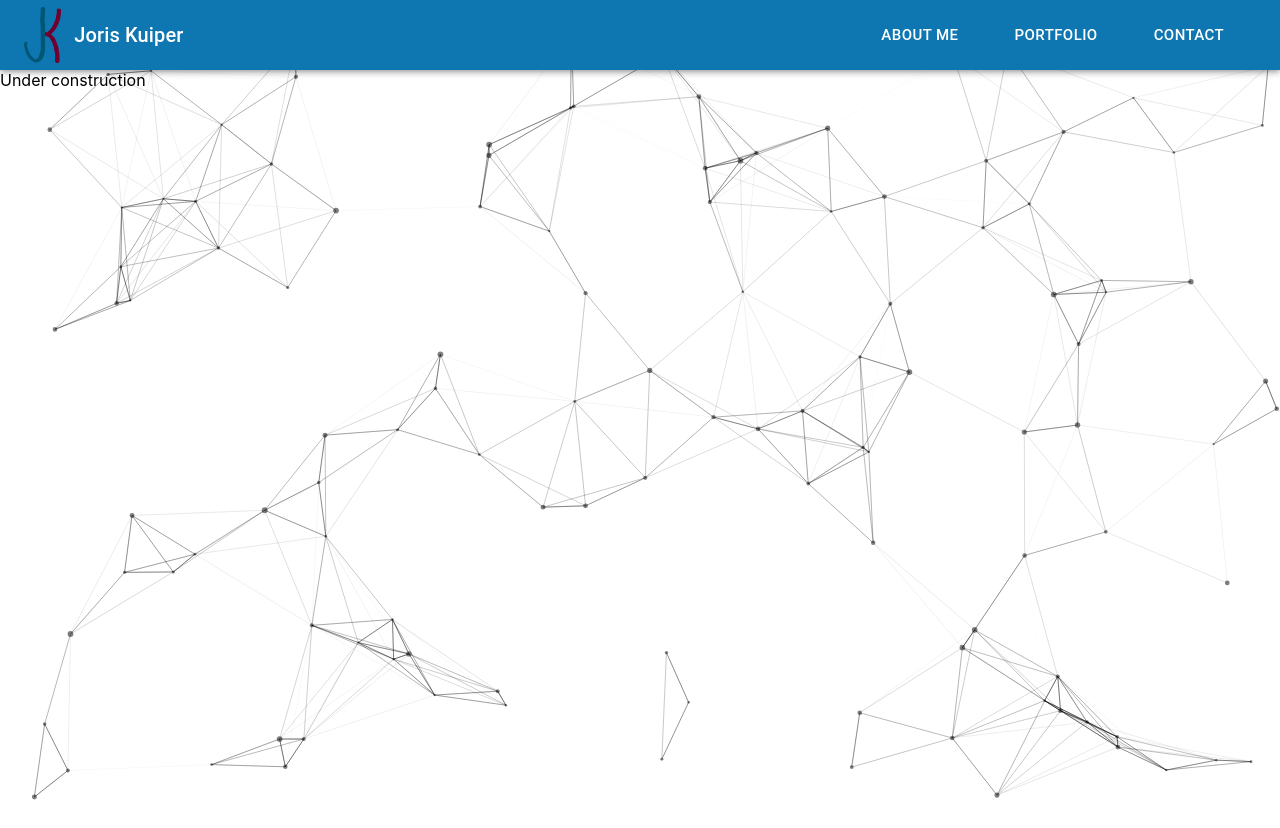
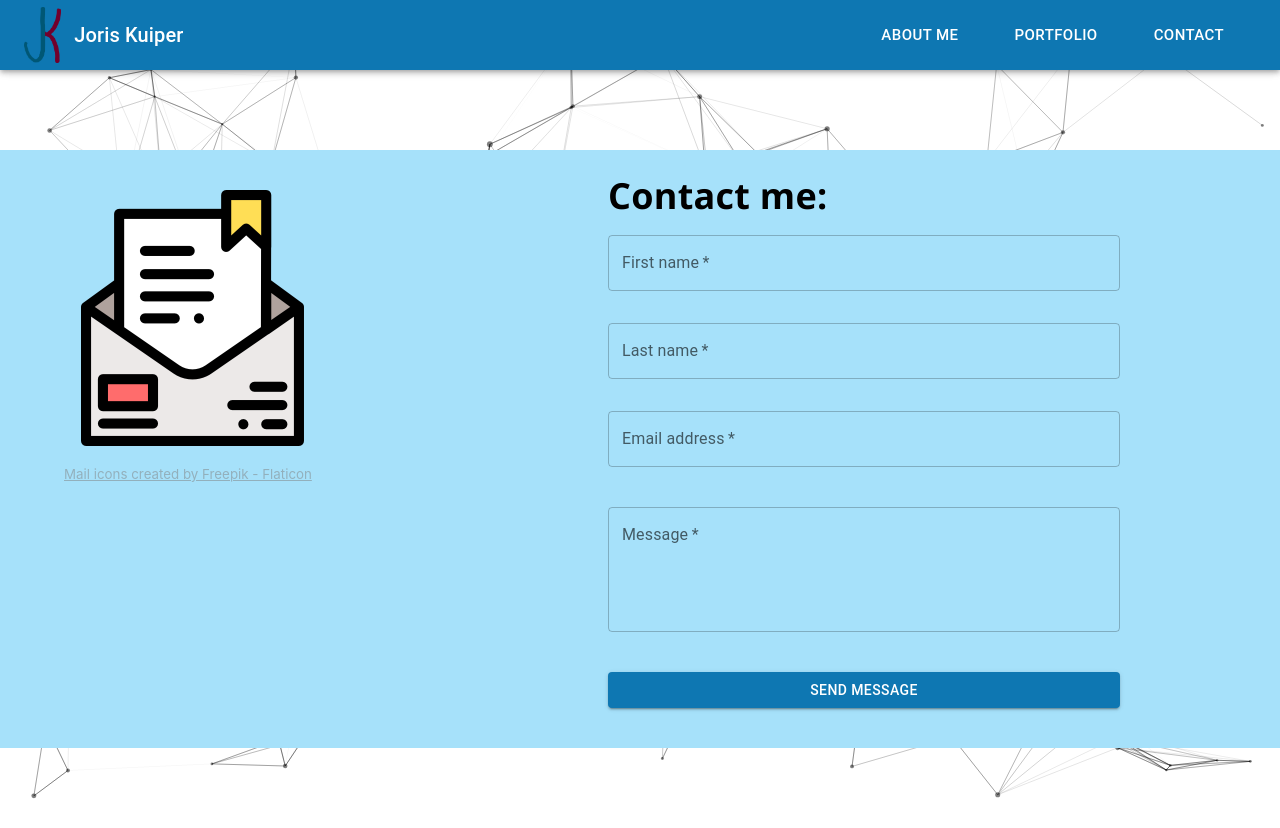
Before and after one commit to kasteelharry/Juno, a React (Create React App) app in the folder juno-client/: page /contact in a window 1280 px wide. Before the commit the page ends 800 px from the top, so only its background shows below. Built offline with nearby package versions, Linux system fonts and the light colour scheme.

Commit message:
Added contact form

```diff
--- /dev/null
+++ b/juno-client/src/App/Contact/ContactForm/ContactForm.scss
@@ -0,0 +1,43 @@
+.contact-form {
+    position: relative;
+    padding-top: 3vh;
+    float: right;
+    max-width: 55vw;
+    height: auto;
+    padding-right: 25%;
+    @media only screen and (min-width: 1000px) {
+        padding-right: 12.5%;
+    }
+}
+
+.contact-name {
+    margin-bottom: 4vh;
+    width: 60vw;
+    @media only screen and (min-width: 1000px) {
+        width: 40vw;
+    }
+}
+
+.contact-email {
+    margin-bottom: 5vh;
+    width: 60vw;
+    @media only screen and (min-width: 1000px) {
+        width: 40vw;
+    }
+}
+
+.contact-text {
+    margin-bottom: 5vh;
+    width: 60vw;
+    @media only screen and (min-width: 1000px) {
+        width: 40vw;
+    }
+}
+
+.contact-button {
+    margin-bottom: 5vh;
+    width: 60vw;
+    @media only screen and (min-width: 1000px) {
+        width: 40vw;
+    }
+}
--- /dev/null
+++ b/juno-client/src/App/Contact/ContactForm/ContactForm.tsx
@@ -0,0 +1,109 @@
+import { Box, Button, Typography } from "@mui/material";
+import TextField from "@mui/material/TextField";
+import { useState } from "react";
+import validator from 'validator';
+import emailjs from '@emailjs/browser';
+
+import './ContactForm.scss';
+
+function ContactForm() {
+
+    const [firstName, setFirstName] = useState<string>('');
+    const [lastName, setLastName] = useState<string>('');
+    const [email, setEmail] = useState<string>('');
+    const [message, setMessage] = useState<string>('');
+
+    function submitEvent() {
+        const input = {
+            firstName,
+            lastName,
+            email,
+            message
+        };
+        emailjs.send('service_eleywhd', 'template_juno', input, 'DhlSjEIG2o2YB5ORY')
+            .then((result) => {
+                //Reload the page
+                //TODO inform the user that the contact form has been send
+                window.location.reload();
+                console.log(result.text);
+            }, (error) => {
+                //TODO give error message.
+                console.log(error.text);
+            });
+    };
+
+    return (
+        <Box className='contact-form'
+            component='form'
+            onSubmit={(e: any) => {
+                e.preventDefault()
+                submitEvent();
+            }}
+        >
+            <Typography className='about-title'
+                variant="h4"
+                noWrap
+                fontWeight='bold'
+                component="div"
+                sx={{
+                    mb:2, fontFamily: "Segoe UI"
+                }}>
+                Contact me:
+            </Typography>
+            <Box className='contact-name'>
+                <TextField
+                    className="contact-name"
+                    label='First name'
+                    required
+                    variant='outlined'
+                    onChange={e => setFirstName(validator.escape(e.target.value))}
+                />
+            </Box>
+
+            <Box className='contact-name'>
+                <TextField
+                    className="contact-name"
+                    label='Last name'
+                    required
+                    variant='outlined'
+                    onChange={e => setLastName(validator.escape(e.target.value))}
+                />
+            </Box>
+
+            <Box className='contact-email'>
+                <TextField
+                    className="contact-email"
+                    label='Email address'
+                    required
+                    variant='outlined'
+                    error={(email.length > 0) && !validator.isEmail(email)}
+                    onChange={e => setEmail("" + validator.normalizeEmail(validator.escape(e.target.value)))}
+                />
+            </Box>
+
+            <Box className='contact-text'>
+                <TextField
+                    className="contact-text"
+                    label='Message'
+                    required
+                    variant='outlined'
+                    multiline
+                    rows={4}
+                    onChange={e => setMessage(validator.escape(e.target.value))}
+                />
+            </Box>
+
+            <Box className='contact-button'>
+                <Button
+                    className='contact-button'
+                    type='submit'
+                    variant="contained"
+                >Send message</Button>
+            </Box>
+
+        </Box>
+    )
+
+}
+
+export default ContactForm;
--- /dev/null
+++ b/juno-client/src/App/Contact/ContactPage.scss
@@ -0,0 +1,34 @@
+.contactPage {
+    margin-top: 10vh;
+    margin-bottom: 10vh;
+    overflow: hidden;
+}
+
+.contact-envelope {
+    width: 10vw;
+    padding-left: 5vw;
+    padding-top: 5vh;
+    padding-bottom: 2vh;
+    display: none;
+    @media only screen and (min-width: 1000px) {
+        display: inline-block;
+        width: 20vw;
+    }
+    @media only screen and (min-width: 1500px) {
+        display: inline-block;
+        width: 30vw;
+    }
+}
+
+.credits {
+    font-size: smaller;
+    float:left;
+    color: gray;
+    padding-left: 5vw;
+    padding-bottom: 3vh;
+    opacity: 50%;
+    display: none;
+    @media only screen and (min-width: 1000px) {
+        display: inline-block;
+    }
+}
--- a/juno-client/src/App/Contact/ContactPage.tsx
+++ b/juno-client/src/App/Contact/ContactPage.tsx
@@ -1,10 +1,15 @@
 import { Box } from "@mui/material";
+import ContactForm from "./ContactForm/ContactForm";
+import { FaEnvelopeOpenText } from "react-icons/fa"
+import './ContactPage.scss';
 
 function ContactPage() {
 
     return (
-        <Box className='contact-page'>
-            Under construction
+        <Box className='contactPage' component='div' bgcolor={'primary.light'}>
+            <img src={require('../../images/email.png')} alt='' className="contact-envelope"/>
+            <ContactForm />
+            <a className='credits' href="https://www.flaticon.com/free-icons/mail" title="mail icons">Mail icons created by Freepik - Flaticon</a>
         </Box>
     )
 
```
Also changed, not shown: juno-client/src/images/email.png (added).
